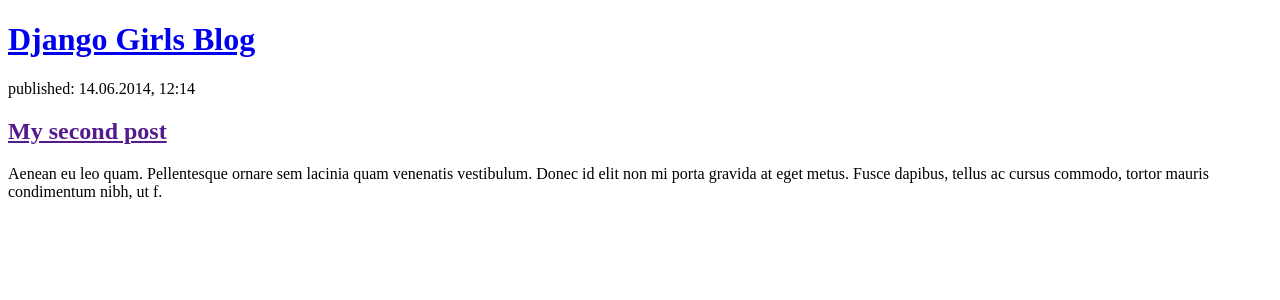
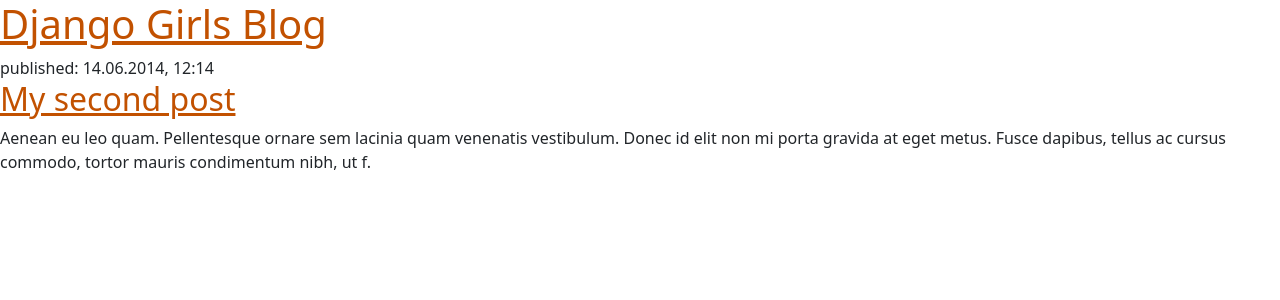
Before and after one commit to Slaps20/my-first-blog, a Django app: template blog/templates/blog/post_list.html in a window 1280 px wide. Shown: the top 300 px of the page. Run offline with Django 5.2, Linux system fonts and the light colour scheme; the template is opened without the code that fills it, so the values that code supplies are empty.

Commit message:
mid way mod 7

```diff
--- /dev/null
+++ b/blog/static/css/blog.css
@@ -0,0 +1,3 @@
+h1 a, h2 a {
+    color: #C25100;
+}
--- a/blog/templates/blog/post_list.html
+++ b/blog/templates/blog/post_list.html
@@ -1,7 +1,10 @@
+{% load static %}
 <!DOCTYPE html>
 <html>
     <head>
-        <title>Django Girls blog</title>
+        <title>Django Girls blog </title>
+        <link rel="stylesheet" href="https://cdn.jsdelivr.net/npm/bootstrap@5.3.3/dist/css/bootstrap.min.css" integrity="sha384-QWTKZyjpPEjISv5WaRU9OFeRpok6YctnYmDr5pNlyT2bRjXh0JMhjY6hW+ALEwIH" crossorigin="anonymous">
+        <link rel="stylesheet" href="{% static 'css/blog.css' %}">
     </head>
     <body>
         <header>
```
